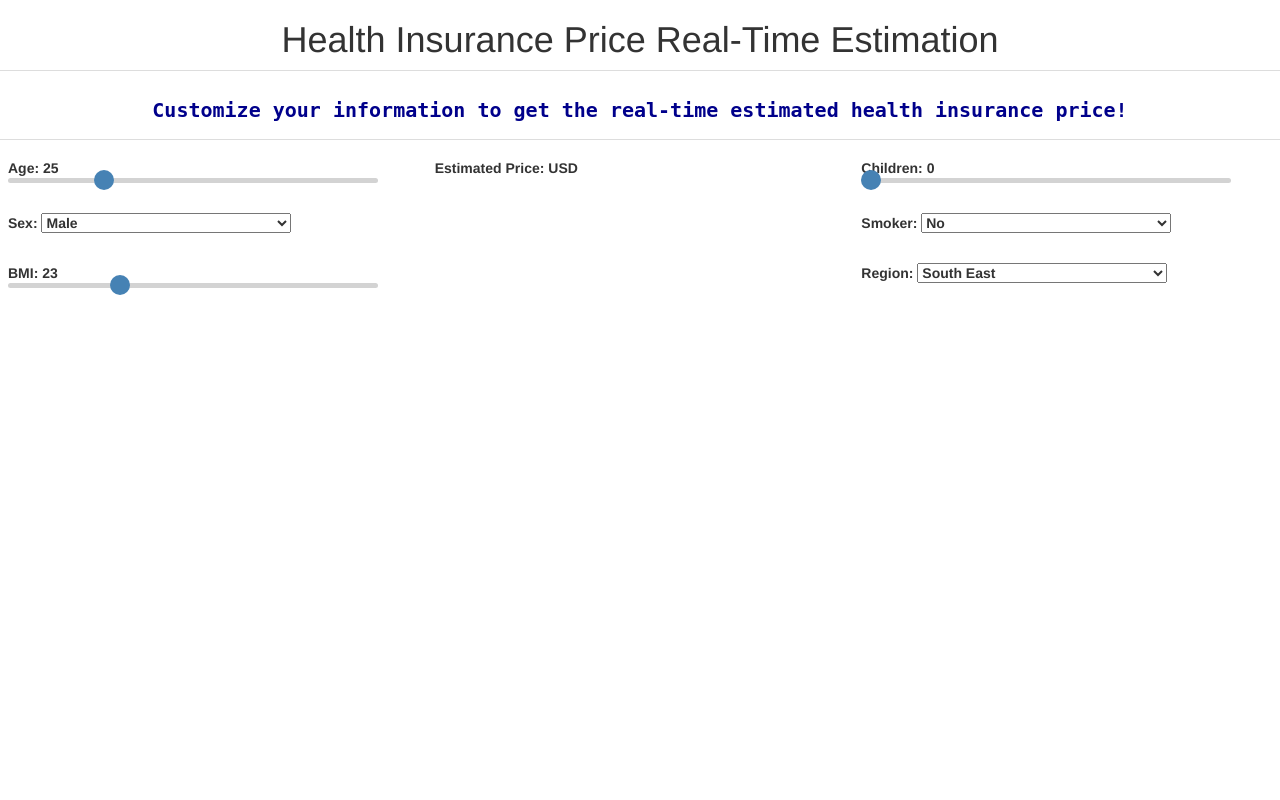
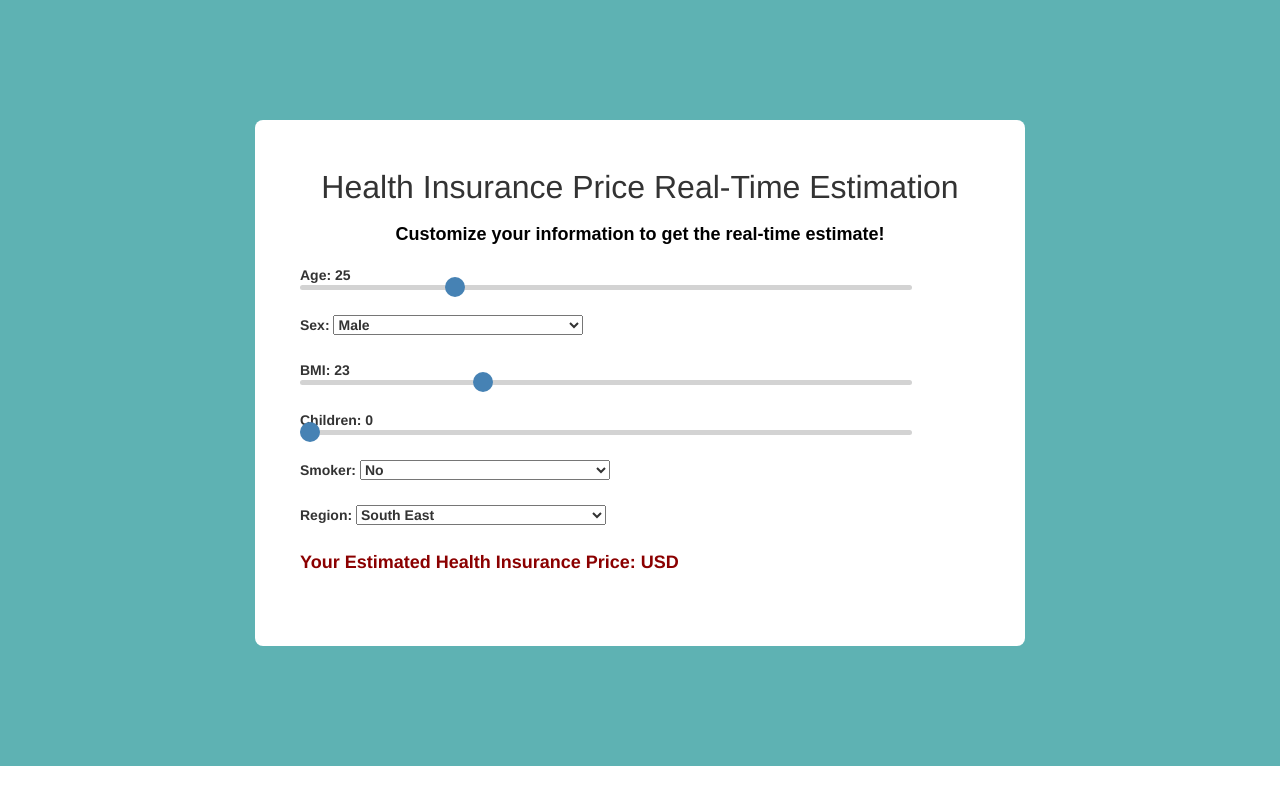
Before and after one commit to jackiekuen2/health-insurance-pricing, a Flask app: page / in a window 1280 px wide. Run offline with Flask 2, Linux system fonts and the light colour scheme; parts of the project's set-up code (start-up, migrations or seed data) failed here and were passed over; some libraries are stand-ins or nearby versions.

Commit message:
redesign index page

```diff
--- a/web_app/templates/index.html
+++ b/web_app/templates/index.html
@@ -11,11 +11,28 @@
     <!-- Latest compiled and minified JavaScript -->
     <script src="//netdna.bootstrapcdn.com/bootstrap/3.0.3/js/bootstrap.min.js"></script>
     <style>
+        .page-content{
+            width: 100%;
+            margin-right: auto;
+            margin-right: auto;
+            display: flex;
+            display: -webkit-flex;
+            background: #5eb2b3;
+            justify-content: center;
+            -o-justify-content:center;
+            align-items: center;
+            -o-align-items: center;
+        }
+
+
+        h1, .h1{
+            font-size: xx-large;
+        }
 
         h2, .h2 {
-            font-size: x-large;
-            font-family: monospace;
-            color: darkblue;
+            font-size: large;
+            font-family: Arial, Helvetica, sans-serif;
+            color: black;
             font-weight: bold;
         }
 
@@ -73,25 +90,58 @@
         select {
             width: 250px;
         }
+
+        .form-v5-content{
+            background: white;
+            width: 770px;
+            border-radius: 8px;
+            -o-border-radius: 8px;
+            position: relative;
+            justify-content: center;
+            align-items: center;
+            margin: 120px;
+
+        }
+
+        .form-detail{
+            padding:30px 45px;
+            position:relative;
+            margin-bottom: 40px;
+        }
+
+        .form-row{
+            position: relative;
+            padding-bottom: 15px;
+        }
+
+        .form-row-last{
+            position: relative;
+            font-size: large;
+            color: darkred;
+        }
+
+
+
+
     </style>
 </head>
 
-<body>
+<body class="form-v5">
+    <div class="page-content">
+        <div class="form-v5-content">
+            <form class="form-detail">
                 <h1 class="text-center">Health Insurance Price Real-Time Estimation</h1>
 
-    <table class="table" cellpadding="10" margin-left="auto" margin-right="auto">
-        <tr>
-            <td colspan="3">
-                <h2 class="text-center" margin-left="auto" margin-right="auto">Customize your information to get the real-time estimated health insurance price!</h2>
-            </td>
-        </tr>
-        <tr>
-            <td width="300px">
+                <h2 class="text-center" margin-left="auto" margin-right="auto">Customize your information to get the real-time estimate!</h2>
+
+                <div class="form-row">
                     <div class="slidecontainer">
                         <label>Age: <span id="age"></span></label>
                         <input type="range" min="1" max="99" value="25" class="slider" id="age_range" step="1">
                     </div>
-                <br>
+                </div>
+
+                <div class="form-row">
                     <div class="dropdownlist">
                         <label for="sex">Sex:
                             <span>
@@ -102,24 +152,23 @@
                             </span>
                         </label>
                     </div>
-                <br>
+                </div>
+
+                <div class="form-row">
                     <div class="slidecontainer">
                         <label>BMI: <span id="bmi"></span></label>
                         <input type="range" min="16" max="40" value="23" class="slider" id="bmi_range" step="0.1">
                     </div>
-            </td>
+                </div>
 
-            <td width="300px">
-                <!--Prediction part-->
-                <label>Estimated Price: <span id="estimated_price"></span> USD</label>
-            </td>
-
-            <td width="300px">
+                <div class="form-row">
                     <div class="slidecontainer">
                         <label>Children: <span id="children"></span></label>
                         <input type="range" min="0" max="6" value="0" class="slider" id="children_range" step="1">
                     </div>
-                <br>
+                </div>
+
+                <div class="form-row">
                     <div class="dropdownlist">
                         <label for="smoker">Smoker:
                             <span>
@@ -130,17 +179,21 @@
                             </span>
                         </label>
                     </div>
-                <br>
+                </div>
+
+                <div class="form-row">
                     <div class="dropdownlist">
                         <label for="region">Region: <span><select id="region"></select></span></label>
                     </div>
+                </div>
 
-            </td>
-        </tr>
-
-
-
-    </table>
+                <div class="form-row-last">
+                    <!--Prediction part-->
+                    <label class="text-center" margin-left="auto" margin-right="auto">Your Estimated Health Insurance Price: <span id="estimated_price"></span> USD</label>
+                </div>
+            </form>
+        </div>
+    </div>
 </body>
 
 <script>
```
Lines whose indentation alone changed are shown as unchanged.
